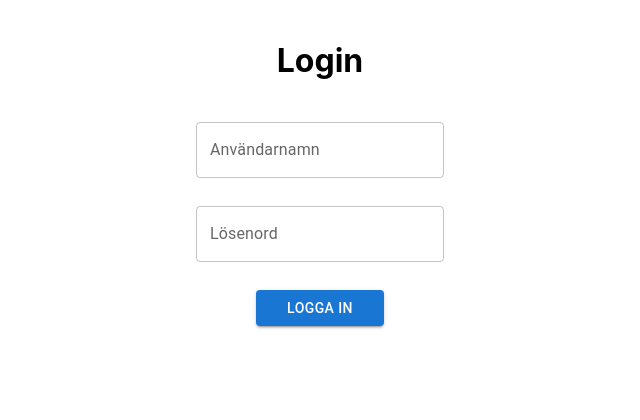
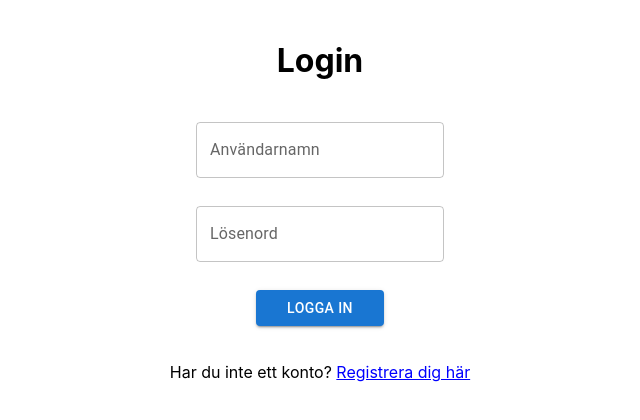
Before and after one commit to k4tttt/ovve, a React (Create React App) app in the folder stack_ovveflow/: page / in a window 1280 px wide. Shown: the top 420 px of the page, without its empty margins (320-960 px from the left). Built offline with nearby package versions, Linux system fonts and the light colour scheme.

Commit message:
länk register <-> login

```diff
--- a/stack_ovveflow/src/components/Login.js
+++ b/stack_ovveflow/src/components/Login.js
@@ -33,7 +33,7 @@ const Login = ({ handle_login }) => {
       console.log(is_password_valid);
 
       if (is_password_valid) {
-        handle_login({username: username});
+        handle_login({ username: username });
         console.log("Password is valid");
         navigate(`/profile/${username}`);
 
@@ -67,6 +67,9 @@ const Login = ({ handle_login }) => {
         sx={{ margin: '8px', width: '10vw' }}>
         Logga in
       </Button>
+      <p>
+        Har du inte ett konto? <a href="/register">Registrera dig här</a>
+      </p>
     </form>
   );
 }
--- a/stack_ovveflow/src/components/Register.js
+++ b/stack_ovveflow/src/components/Register.js
@@ -14,7 +14,7 @@ const RegisterForm = () => {
     color: '',
     type: '',
     email: ''
-    })
+  })
   const [error_message, set_error_message] = useState('');
   const [universities, set_universities] = useState([]);
   const [determinators, set_determinators] = useState([]);
@@ -83,9 +83,11 @@ const RegisterForm = () => {
     try {
       const salt = await bcrypt.genSalt(10);
       const hashed_pw = await bcrypt.hash(form_data.password, salt);
-      const request_body = {...form_data, password: hashed_pw,
-                            inauguration_date: form_data.inauguration_date === '' ?
-                            '9999-12-31' : form_data.inauguration_date};
+      const request_body = {
+        ...form_data, password: hashed_pw,
+        inauguration_date: form_data.inauguration_date === '' ?
+          '9999-12-31' : form_data.inauguration_date
+      };
 
       console.log(request_body);
       const response = await fetch('http://localhost:3001/create-user', {
@@ -238,6 +240,9 @@ const RegisterForm = () => {
       >
         Skapa konto
       </Button>
+      <p>
+        Har du redan ett konto? <a href="/">Logga in här</a>
+      </p>
     </form>
   );
 }
```
